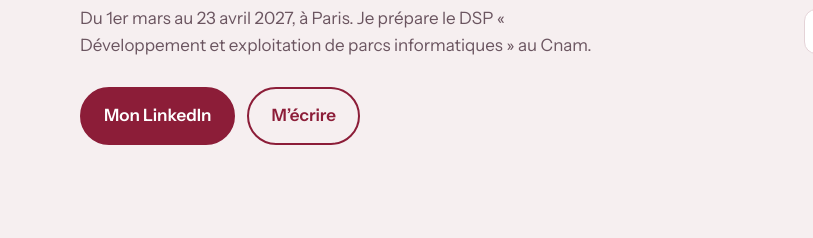
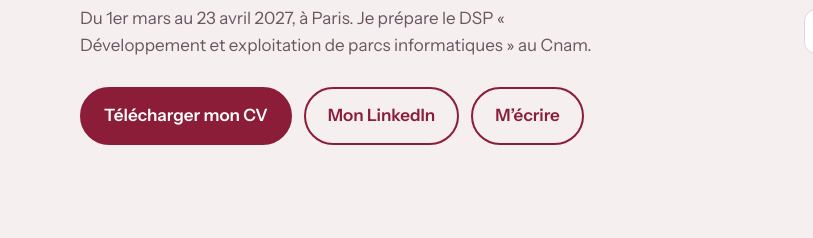
Before and after one commit to hind-zch/portfolio, a plain HTML site: page index.html in a window 1280 px wide. Shown: the part 548-786 px from the top of the page, 0-813 px from the left. Drawn offline with Linux system fonts and the light colour scheme.

Commit message:
Add files via upload

```diff
--- a/index.html
+++ b/index.html
@@ -104,7 +104,8 @@ nav a:not(.keep){display:none}
 <p class="role">À la recherche d’un stage en systèmes et réseaux / DevOps</p>
 <p class="meta">Du 1er mars au 23 avril 2027, à Paris. Je prépare le DSP « Développement et exploitation de parcs informatiques » au Cnam.</p>
 <div class="btns">
-<a class="btn fill" href="https://www.linkedin.com/in/hind-zaouch/" target="_blank" rel="noopener">Mon LinkedIn</a>
+<a class="btn fill" href="Hind_ZAOUCH_CV_VF.pdf" download="Hind_ZAOUCH_CV.pdf">Télécharger mon CV</a>
+<a class="btn line" href="https://www.linkedin.com/in/hind-zaouch/" target="_blank" rel="noopener">Mon LinkedIn</a>
 <a class="btn line" href="mailto:hindpro98@gmail.com">M’écrire</a>
 </div>
 </div>
@@ -223,7 +224,8 @@ nav a:not(.keep){display:none}
 <h2>Travaillons ensemble</h2>
 <p class="lead">Je cherche un stage en systèmes et réseaux du 1er mars au 23 avril 2027. Écris-moi, je réponds vite.</p>
 <div class="btns">
-<a class="btn" style="background:#fff;color:var(--wine);border-color:#fff" href="mailto:hindpro98@gmail.com">hindpro98@gmail.com</a>
+<a class="btn" style="background:#fff;color:var(--wine);border-color:#fff" href="Hind_ZAOUCH_CV_VF.pdf" download="Hind_ZAOUCH_CV.pdf">Télécharger mon CV</a>
+<a class="btn" style="color:#fff;border-color:#fff" href="mailto:hindpro98@gmail.com">hindpro98@gmail.com</a>
 <a class="btn" style="color:#fff;border-color:#fff" href="https://www.linkedin.com/in/hind-zaouch/" target="_blank" rel="noopener">LinkedIn</a>
 </div>
 </div>
```
Also changed, not shown: 1 other file.
